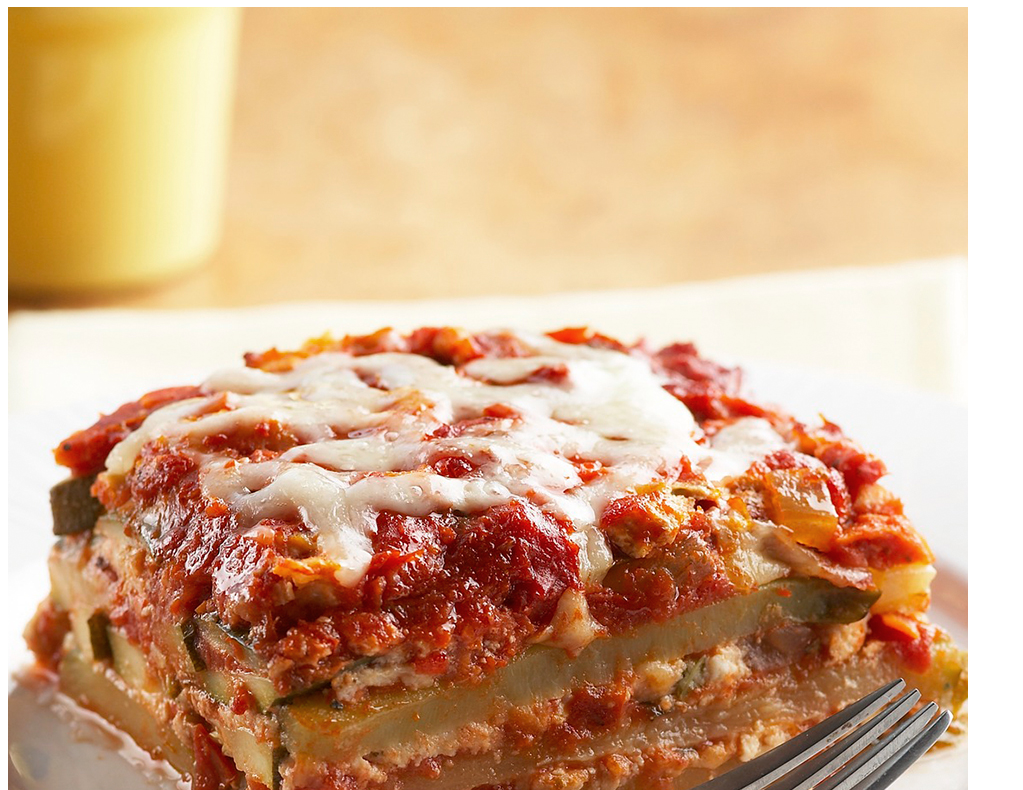
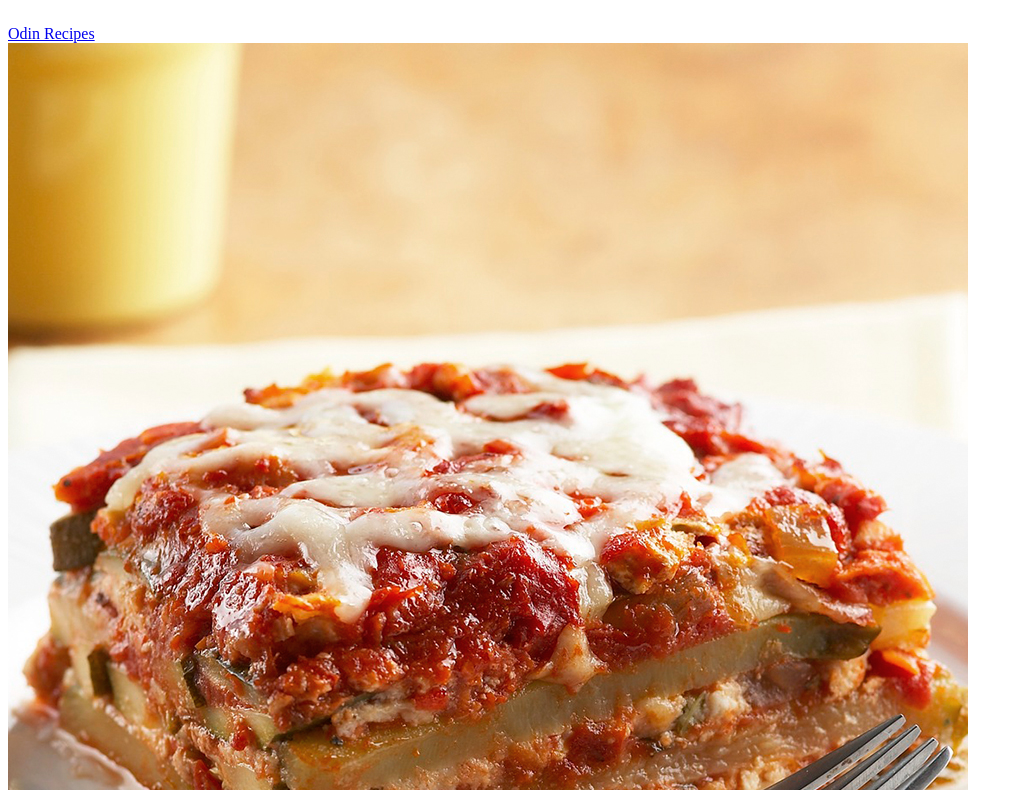
Before and after one commit to reyalization/odin-recipes, a plain HTML site: page recipes/lasagna.html in a window 1280 px wide. Shown: the part 73-863 px from the top of the page, without its empty margins (0-1023 px from the left). Drawn offline with Linux system fonts and the light colour scheme.

Commit message:
Added a link back to the homepage on each recipe page

```diff
--- a/recipes/lasagna.html
+++ b/recipes/lasagna.html
@@ -9,7 +9,8 @@
 </head>
 <!--End of BoilerPlate-->
 <body>
-    <h1>Miracle Lasagna</h1>        <!--This is a heading 1 for the name of the recipe-->
+    <h1>Miracle Lasagna</h1><br>        <!--This is a heading 1 for the name of the recipe-->
+    <a href="./recipes/index.html" >Odin Recipes</a> <br> <!--A link back to the main page-->
     <img src="../recipe-images/lasagna-images/lasagna.jpg" alt="Miracle Lasagna Image"> <!--An image link to Lasagna image-->
 
     <!--A Description of the Recipe-->
```
Also changed, not shown: recipes/shrimp-pasta.html (+3 -1 lines), recipes/waffles.html (+2 -1 lines).
